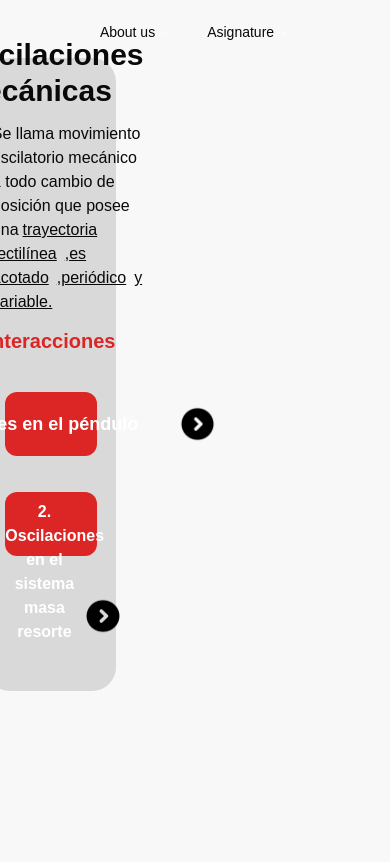
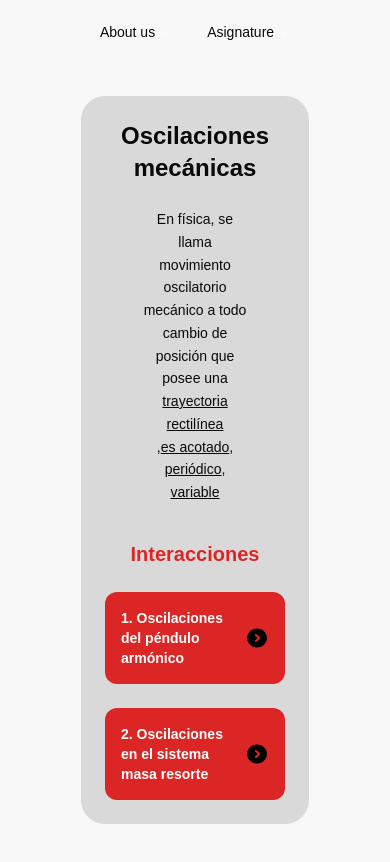
Before and after one commit to DuvanRozoParra/cbtic-2024, a Next.js app: page /asignatures/pendulum/info in a window 390 px wide. Shown: the top 862 px of the page. Built offline with nearby package versions, Linux system fonts and the light colour scheme.

Commit message:
feat: other change pendulum armonic

```diff
--- a/src/app/asignatures/pendulum/info/page.tsx
+++ b/src/app/asignatures/pendulum/info/page.tsx
@@ -2,209 +2,167 @@
 import React from "react";
 import toast, { Toaster } from "react-hot-toast";
 import Link from "next/link";
-import { Button } from "@components/ui/button";
 
-const notify = () =>
+interface ToastConfig {
+  id: string;
+  imageSrc: string;
+  altText: string;
+  title: string;
+  description: string;
+  separator?: string;
+}
+
+interface TermConfig extends ToastConfig {
+  text: string;
+}
+
+const TERMS_CONFIG: TermConfig[] = [
+  {
+    id: "rectilineo",
+    text: "trayectoria rectilínea",
+    imageSrc: "/images/rectilineo.gif",
+    altText: "rectilineo",
+    title: "¿Qué es la trayectoria rectilínea?",
+    description:
+      "Es cuando el objeto sigue una línea recta durante su movimiento, los cuerpos que tienen este tipo de movimiento se dice que tienen un movimiento rectilíneo, por ejemplo: La caída de un objeto.",
+    separator: ", ",
+  },
+  {
+    id: "acotado",
+    text: "es acotado",
+    imageSrc: "/images/teorema_acotacion.jpg",
+    altText: "acotado",
+    title: "¿Qué es Acotado?",
+    description:
+      "Con topes o límites por alguno de sus lados o todos ellos, de manera que no se puede salir de ese espacio resultante.",
+    separator: ", ",
+  },
+  {
+    id: "periodico",
+    text: " periódico",
+    imageSrc: "/images/periodico.gif",
+    altText: "periódico",
+    title: "¿Qué es Movimiento periódico?",
+    description:
+      "Se denomina movimiento periódico a todo aquél que se repite a intervalos regulares de tiempo. Ej. Péndulo, rotación de la tierra en torno al Sol, movimiento de las manecillas de un reloj, etc.",
+    separator: " , ",
+  },
+  {
+    id: "variable",
+    text: " variable",
+    imageSrc: "/images/Mov_Variable.gif",
+    altText: "variable",
+    title: "¿Qué es Variable?",
+    description:
+      "Se refiere al acto de cambiar de posición o ubicación, y sus variables incluyen distancia, desplazamiento, velocidad, velocidad y aceleración.",
+    separator: ".",
+  },
+];
+
+class ToastFactory {
+  static createToastHandler(config: ToastConfig) {
+    return () =>
       toast(
-    <div>
-      <span className="  flex justify-center items-center flex-col ">
-        <img
-          src="/images/rectilineo.gif"
-          alt="rectilineo"
-          className="relative w-2/3 h-1/3"
-        ></img>
-        <p className="relative font-semibold bottom-5">
-          ¿Qué es la trayectoria rectilínea?
-        </p>
-        <p>
-          Es cuando el objeto sigue una línea recta durante su movimiento, los cuerpos que
-          tienen este tipo de movimiento se dice que tienen un movimiento rectilíneo, por
-          ejemplo: La caída de un objeto.
-        </p>
-      </span>
+        <div className="flex flex-col items-center justify-center">
+          <img src={config.imageSrc} alt={config.altText} className="w-2/3 h-1/3" />
+          <p className="font-semibold mt-2">{config.title}</p>
+          <p className="text-center">{config.description}</p>
         </div>,
         {
           duration: 2000,
-
-      style: {},
-      className: "",
-
-      iconTheme: {
-        primary: "#000",
-        secondary: "#fff",
-      },
-
-      // Aria
           ariaProps: {
             role: "status",
             "aria-live": "polite",
           },
         },
       );
-const notify2 = () =>
-  toast(
-    <div>
-      <span className="  flex justify-center items-center flex-col ">
+  }
+}
+
+const createNotifyHandlers = (configs: TermConfig[]) => {
+  return configs.reduce((acc, config) => {
+    acc[config.id] = ToastFactory.createToastHandler(config);
+    return acc;
+  }, {} as Record<string, () => void>);
+};
+
+const NOTIFY_HANDLERS = createNotifyHandlers(TERMS_CONFIG);
+
+interface ButtonProps {
+  text: string;
+}
+
+const Button: React.FC<ButtonProps> = ({ text }) => (
+  <button className="w-full max-w-md rounded-xl bg-red-600 hover:bg-red-500 p-4 transition-all duration-200 ease-out">
+    <div className="flex justify-between items-center">
+      <p className="text-white font-semibold text-sm md:text-base lg:text-lg text-left flex-grow break-words">
+        {text}
+      </p>
       <img
-          src="/images/teorema_acotacion.jpg"
-          alt="rectilineo"
-          className="relative w-2/3 h-1/3"
-        ></img>
-        <p className="relative font-semibold bottom-2">¿Qué es Acotado?</p>
-        <p>
-          Con topes o límites por alguno de sus lados o todos ellos, de manera que no se
-          puede salir de ese espacio resultante.
-        </p>
-      </span>
-    </div>,
-    {
-      duration: 2000,
-
-      // Styling
-      style: {},
-      className: "",
-
-      iconTheme: {
-        primary: "#000",
-        secondary: "#fff",
-      },
-
-      // Aria
-      ariaProps: {
-        role: "status",
-        "aria-live": "polite",
-      },
-    },
+        src="/images/flecha.png"
+        alt="ícono flecha"
+        className="w-6 h-6 md:w-8 md:h-8 flex-shrink-0 ml-2"
+      />
+    </div>
+  </button>
 );
 
-const notify3 = () =>
-  toast(
-    <div>
-      <span className="  flex justify-center items-center flex-col ">
-        <img
-          src="/images/periodico.gif"
-          alt="rectilineo"
-          className="relative w-2/3 h-1/3"
-        ></img>
-        <p className="relative font-semibold bottom-1">¿Qué es Movimiento periodico?</p>
-        <p>
-          Se denomina movimiento periódico a todo aquél que se repite a intervalos
-          regulares de tiempo. Ej. Péndulo, rotación de la tierra en torno al Sol,
-          movimiento de las manecillas de un reloj, etc.
-        </p>
-      </span>
-    </div>,
-    {
-      duration: 2000,
+interface ButtonLinkProps extends ButtonProps {
+  href: string;
+}
 
-      // Styling
-      style: {},
-      className: "",
-
-      // Change colors of success/error/loading icon
-      iconTheme: {
-        primary: "#000",
-        secondary: "#fff",
-      },
-
-      // Aria
-      ariaProps: {
-        role: "status",
-        "aria-live": "polite",
-      },
-    },
-  );
-const notify4 = () =>
-  toast(
-    <div>
-      <span className="  flex justify-center items-center flex-col ">
-        <img
-          src="/images/Mov_Variable.gif"
-          alt="rectilineo"
-          className="relative w-2/3 h-1/3"
-        ></img>
-        <p className="relative font-semibold bottom-5">¿Qué es Variable?</p>
-        <p>
-          se refiere al acto de cambiar de posición o ubicación, y sus variables incluyen
-          distancia, desplazamiento, velocidad, velocidad y aceleración.{" "}
-        </p>
-      </span>
-    </div>,
-    {
-      duration: 2000,
-
-      // Styling
-      style: {},
-      className: "",
-
-      // Change colors of success/error/loading icon
-      iconTheme: {
-        primary: "#000",
-        secondary: "#fff",
-      },
-
-      // Aria
-      ariaProps: {
-        role: "status",
-        "aria-live": "polite",
-      },
-    },
+const ButtonLink: React.FC<ButtonLinkProps> = ({ href, text }) => (
+  <Link href={href} passHref legacyBehavior>
+    <a className="block w-full max-w-md">
+      <Button text={text} />
+    </a>
+  </Link>
 );
 
-export default function page_pendulum() {
+const PagePendulum: React.FC = () => {
   return (
-    <main className="flex flex-col p-8 gap-5 bg-[#f8f8f8]">
-      <div className="w-full h-screen flex justify-center items-center flex-col gap-4 bg-[#f8f8f8]">
-        <div className="w-[40%] h-3/4 relative bg-[#D9D9D9] bottom-20 rounded-3xl -left-36 flex justify-center items-center flex-col">
-          <p className="relative bottom-[20%] text-3xl font-bold">
+    <main className="flex flex-col items-center justify-between p-6 bg-[#f8f8f8] min-h-screen pt-16">
+      <div className="w-full max-w-2xl xl:max-w-3xl flex flex-col items-center py-8">
+        <div className="w-2/3 bg-[#D9D9D9] rounded-3xl flex flex-col items-center p-6 space-y-6 md:p-8 md:space-y-8">
+          <h1 className="text-2xl md:text-3xl font-bold text-center px-4">
             Oscilaciones mecánicas
+          </h1>
+
+          <div className=" w-2/3 text-sm md:text-base leading-relaxed text-center px-2">
+            <p className="mb-3 text-sm md:text-base leading-relaxed">
+              En física, se llama movimiento oscilatorio mecánico a todo cambio de
+              posición que posee una{" "}
+              {TERMS_CONFIG.map((term, index) => (
+                <React.Fragment key={term.id}>
+                  <span
+                    className="underline cursor-pointer inline-block hover:text-red-600 transition-colors duration-200"
+                    onClick={NOTIFY_HANDLERS[term.id]}
+                  >
+                    {term.text}
+                  </span>
+                  {term.separator && index < TERMS_CONFIG.length - 1 && (
+                    <span className="inline-block">{term.separator}</span>
+                  )}
+                </React.Fragment>
+              ))}
             </p>
-          <p className="relative px-14 left-4 bottom-[18%] text-base">
-            Se llama movimiento oscilatorio mecánico a todo cambio de posición que posee
-            una
-            <span className="underline cursor-pointer ml-1" onClick={notify}>
-              trayectoria rectilínea
-            </span>
-            <span className="underline cursor-pointer ml-2" onClick={notify2}>
-              ,es acotado
-            </span>
-            <span className="underline cursor-pointer ml-2" onClick={notify3}>
-              ,periódico
-            </span>
-            <span className="underline cursor-pointer ml-2" onClick={notify4}>
-              y variable.
-            </span>
-          </p>
-          <p className="relative bottom-[16%] text-xl font-bold text-red-600">
+          </div>
+
+          <h2 className="text-xl md:text-2xl font-bold text-red-600 text-center">
             Interacciones
-          </p>
-          <Button className="relative rounded-xl bg-red-600 h-16 w-[70%] bottom-16 hover:bg-red-500 transform active:scale-95 transition-transform duration-150 ease-in-out focus:outline-none focus:ring focus:ring-violet-300">
-            <Link href="/asignatures/pendulum">
-              <div className="flex items-center justify-center h-full w-full">
-                <p className="relative pr-10 font-bold  text-lg text-white">
-                  1- Oscilaciones en el péndulo
-                </p>
-                <img
-                  className="relative w-10 h-10"
-                  src="/images/flecha.png"
-                  alt="flecha"
+          </h2>
+
+          <div className="w-full flex flex-col justify-center items-center gap-6">
+            <ButtonLink
+              href="/asignatures/pendulum"
+              text="1. Oscilaciones del péndulo armónico"
             />
+            <Button text="2. Oscilaciones en el sistema masa resorte" />
           </div>
-            </Link>
-          </Button>
-          <button className="relative rounded-xl bg-red-600 h-16 w-[70%] bottom-7 hover:bg-red-500 transform active:scale-95 transition-transform duration-150 ease-in-out focus:outline-none focus:ring focus:ring-violet-300 ">
-            <p className="relative pr-1 font-bold top-2 text-base w-[90%] text-white">
-              {" "}
-              2. Oscilaciones en el sistema masa resorte{" "}
-            </p>
-            <img
-              className="relative w-10 h-10 left-[85%] bottom-10 hover:"
-              src={"/images/flecha.png"}
-              alt="flecha"
-            ></img>
-          </button>
         </div>
       </div>
     </main>
   );
-}
+};
+
+export default PagePendulum;
```
Also changed, not shown: src/components/PendulumArmonic/Pendulum.tsx (+123 -94 lines). Lines whose indentation alone changed are shown as unchanged.
